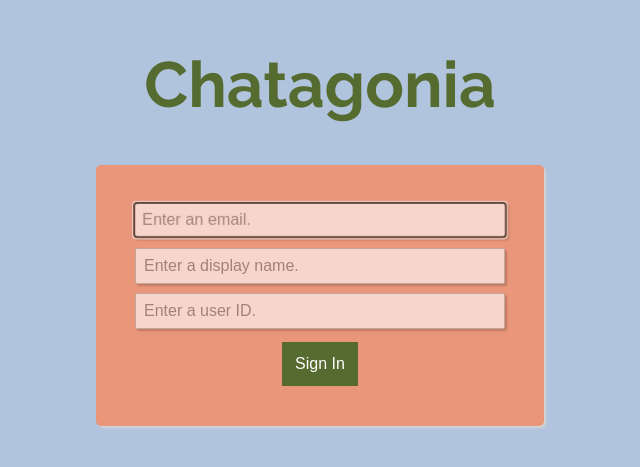
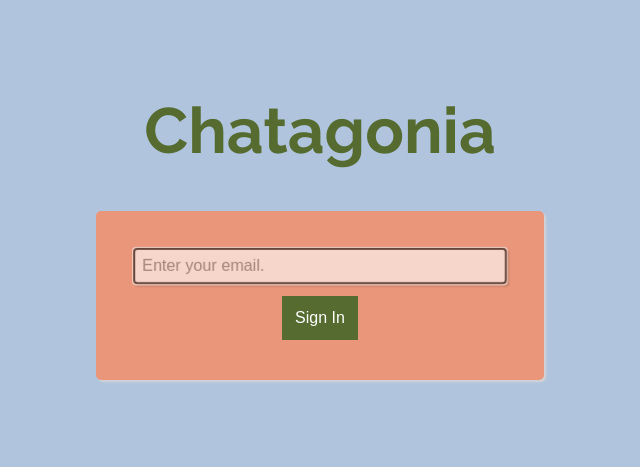
Before and after one commit to Smith2106/Chatagonia, a React (Create React App) app: page / in a window 1280 px wide. Shown: the part 185-652 px from the top of the page, without its empty margins (320-960 px from the left). Built offline with nearby package versions, Linux system fonts and the light colour scheme.

Commit message:
Refactor sign in to only have an email input

```diff
--- a/src/App.js
+++ b/src/App.js
@@ -14,9 +14,7 @@ class App extends Component {
   }
 
   signIn = (user) => {
-    this.setState({
-      user
-    });
+    this.setState({ user });
   }
 
   render() {
--- a/src/SignIn.js
+++ b/src/SignIn.js
@@ -4,17 +4,17 @@ import { StyleSheet, css } from 'aphrodite';
 class SignIn extends Component {
 
     state = {
-        uid: '',
-        displayName: '',
         email: '',
     };
 
     handleSubmit = (e) => {
         e.preventDefault();
-        this.props.signIn({...this.state});
+        this.props.signIn({
+            uid: `${this.state.email}-asdfljasdfkljsaf234`,
+            displayName: this.state.email,
+            email: this.state.email,
+        });
         this.setState({
-            uid: '',
-            displayName: '',
             email: '',
         });
     }
@@ -35,27 +35,9 @@ class SignIn extends Component {
                         required
                         type="email"
                         name="email"
-                        placeholder="Enter an email."
+                        placeholder="Enter your email."
                         value={this.state.email}
                         onChange={(e) => this.handleChange(e, 'email')}
-                        className={css(styles.input)}
-                    />
-                    <input
-                        required
-                        type="text"
-                        name="displayName"
-                        value={this.state.displayName}
-                        placeholder="Enter a display name."
-                        onChange={(e) => this.handleChange(e, 'displayName')}
-                        className={css(styles.input)}
-                    />
-                    <input
-                        required
-                        type="text"
-                        name="uid"
-                        placeholder="Enter a user ID."
-                        value={this.state.uid}
-                        onChange={(e) => this.handleChange(e, 'uid')}
                         className={css(styles.input)}
                     />
                     <button type="submit" className={css(styles.button)}>Sign In</button>
```
